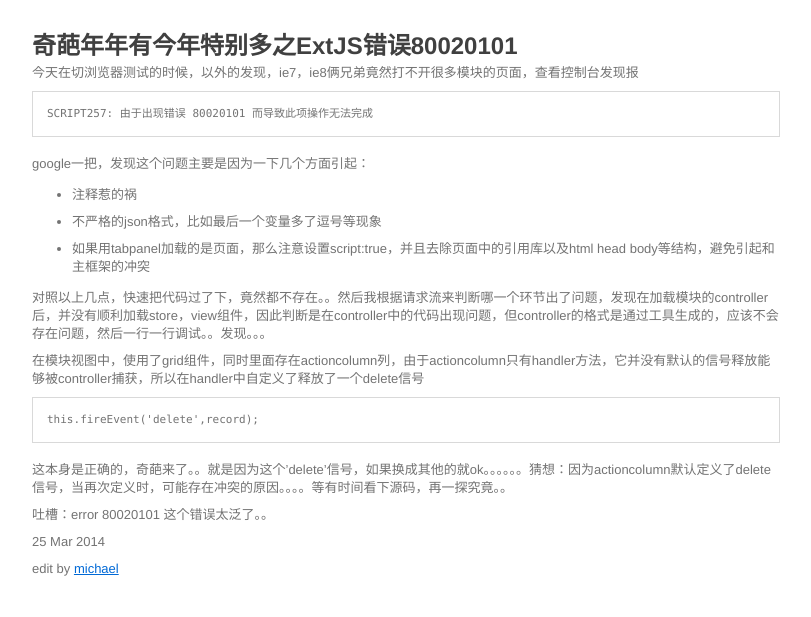
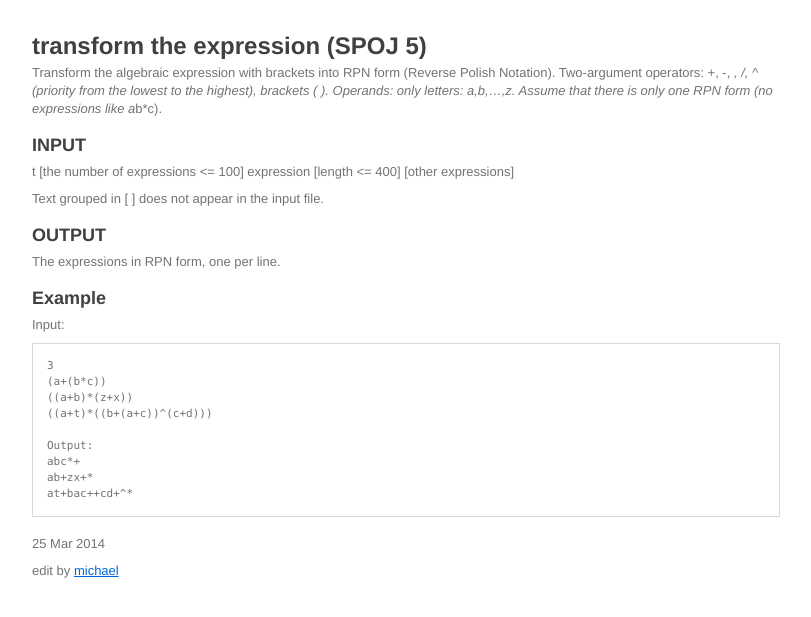
Before and after one commit to AxeMea/axemea.github.com, a Jekyll site: the page built from _posts/2014-03-25-spoj-problem-transform-the-expression.md, in a window 1280 px wide. Shown: the top 617 px of the page, without its empty margins (234-1045 px from the left). Built offline with Jekyll 4.4.1, drawn with Linux system fonts in a browser that asks for light colours.

Commit message:
2014-03-25-spoj-problem-transform-the-expression.md

````diff
--- a/_posts/2014-03-25-spoj-problem-transform-the-expression.md
+++ b/_posts/2014-03-25-spoj-problem-transform-the-expression.md
@@ -1,34 +1,37 @@
 ---
 layout: default
-title: 奇葩年年有今年特别多之ExtJS错误80020101
+title: transform the expression (SPOJ 5)
 ---
 
 ##{{ page.title }}
 
-今天在切浏览器测试的时候，以外的发现，ie7，ie8俩兄弟竟然打不开很多模块的页面，查看控制台发现报
+Transform the algebraic expression with brackets into RPN form (Reverse Polish Notation). Two-argument operators: +, -, *, /, ^ (priority from the lowest to the highest), brackets ( ). Operands: only letters: a,b,...,z. Assume that there is only one RPN form (no expressions like a*b*c).
 
+###INPUT
+
+t [the number of expressions <= 100]
+expression [length <= 400]
+[other expressions]
+
+Text grouped in [ ] does not appear in the input file.
+
+###OUTPUT
+
+The expressions in RPN form, one per line.
+
+###Example
+
+Input:
 ```
-SCRIPT257: 由于出现错误 80020101 而导致此项操作无法完成
+3
+(a+(b*c))
+((a+b)*(z+x))
+((a+t)*((b+(a+c))^(c+d)))
+
+Output:
+abc*+
+ab+zx+*
+at+bac++cd+^*
 ```
 
-google一把，发现这个问题主要是因为一下几个方面引起：
-
-* <!-- -->注释惹的祸
-
-* 不严格的json格式，比如最后一个变量多了逗号等现象
-
-* 如果用tabpanel加载的是页面，那么注意设置script:true，并且去除页面中的引用库以及html head body等结构，避免引起和主框架的冲突
-
-对照以上几点，快速把代码过了下，竟然都不存在。。然后我根据请求流来判断哪一个环节出了问题，发现在加载模块的controller后，并没有顺利加载store，view组件，因此判断是在controller中的代码出现问题，但controller的格式是通过工具生成的，应该不会存在问题，然后一行一行调试。。发现。。。
-
-在模块视图中，使用了grid组件，同时里面存在actioncolumn列，由于actioncolumn只有handler方法，它并没有默认的信号释放能够被controller捕获，所以在handler中自定义了释放了一个delete信号
-
-```javascript
-this.fireEvent('delete',record);
-```
-
-这本身是正确的，奇葩来了。。就是因为这个'delete'信号，如果换成其他的就ok。。。。。。猜想：因为actioncolumn默认定义了delete信号，当再次定义时，可能存在冲突的原因。。。。等有时间看下源码，再一探究竟。。
-
-吐槽：error 80020101 这个错误太泛了。。
-
 {{ page.date | date_to_string }}
````
